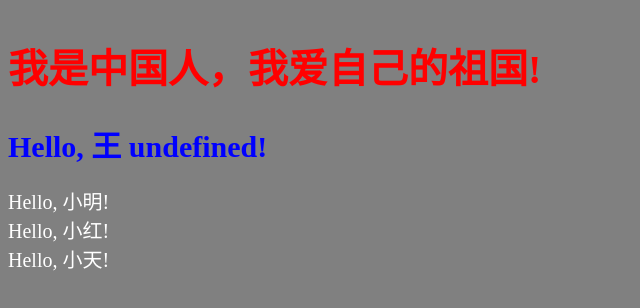
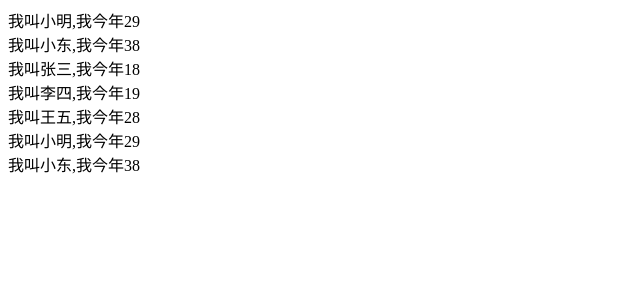
Before and after one commit to Michael-lzg/react-demo, a React app: page / in a window 1280 px wide. Shown: the whole page, without its empty margins (0-640 px from the left). Built offline with nearby package versions, Linux system fonts and the light colour scheme.

Commit message:
创建组件

```diff
--- a/src/index.js
+++ b/src/index.js
@@ -1,36 +1,54 @@
-import './css/index.css' //导入css
-import './css/color.scss' // 导入scss
-
 import React from 'react'
 import ReactDOM from 'react-dom'
 
-const msg = '我是中国人，我爱自己的祖国!'
-const user = { firstName: '王', astName: '小明' }
-const blue = {
-  color: 'blue',
-  fontSize: '30px'
+// 使用函数定义组件
+function Hello1(props) {
+  return  <div>我叫{props.name},我今年{props.age}</div>
 }
-const arr = [
-  { id: 1, name: '小明', age: 18 },
-  { id: 2, name: '小红', age: 19 },
-  { id: 3, name: '小天', age: 98 }
-]
-function formatName(user) {
-  return user.firstName + ' ' + user.lastName
+
+// es6使用类定义组件
+class Hello2 extends React.Component{
+  render() {
+    return <div>我叫{this.props.name},我今年{this.props.age}</div>
+  }
 }
-function clickHandler() {
-  alert('你点我啊!')
+
+// 已经弃用
+// var HelloMsg = React.createClass({
+//   render: function() {
+//     return <div>我叫{this.props.name},我今年{this.props.age}</div>
+//   }
+// })
+
+// 嵌套组件
+class HelloArr extends React.Component{
+  render() {
+    return <div>
+      <Hello2 name="张三" age="18" />
+      <Hello2 name="李四" age="19" />
+      <Hello2 name="王五" age="28" />
+    </div>
+  }
 }
-const element = (
-  <div>
-    <h1 className="red" onClick={clickHandler}>
-      {msg}
-    </h1>
-    <h1 style={blue}>Hello, {formatName(user)}!</h1>
-    {arr.map(item => {
-      return <div>Hello, {item.name}!</div>
-    })}
+
+// this.props.children 的值有三种可能：如果当前组件没有子节点，它就是 undefined ;如果有一个子节点，数据类型是 object ；如果有多个子节点，数据类型就是 array。React 提供一个工具方法 React.Children 来处理 this.props.children 。我们可以用 React.Children.map 来遍历子节点，而不用担心 this.props.children 的数据类型是 undefined 还是 object
+class NoteList extends React.Component{
+  render() {
+    return <div>
+      { React.Children.map(this.props.children, (item)=>{
+        return <div>{item}</div>
+      }) }
+    </div>
+  }
+}
+
+const element = <div>
+  <Hello1 name="小明" age="29" />
+  <Hello2 name="小东" age="38" />
+  <HelloArr />
+  <NoteList>
+    <Hello1 name="小明" age="29" />
+    <Hello2 name="小东" age="38" />
+  </NoteList>
   </div>
-)
-
 ReactDOM.render(element, document.getElementById('box'))
```
Also changed, not shown: src/基本语法.js (added, +36 -0 lines), src/css/index.css (line endings or trailing spaces).
